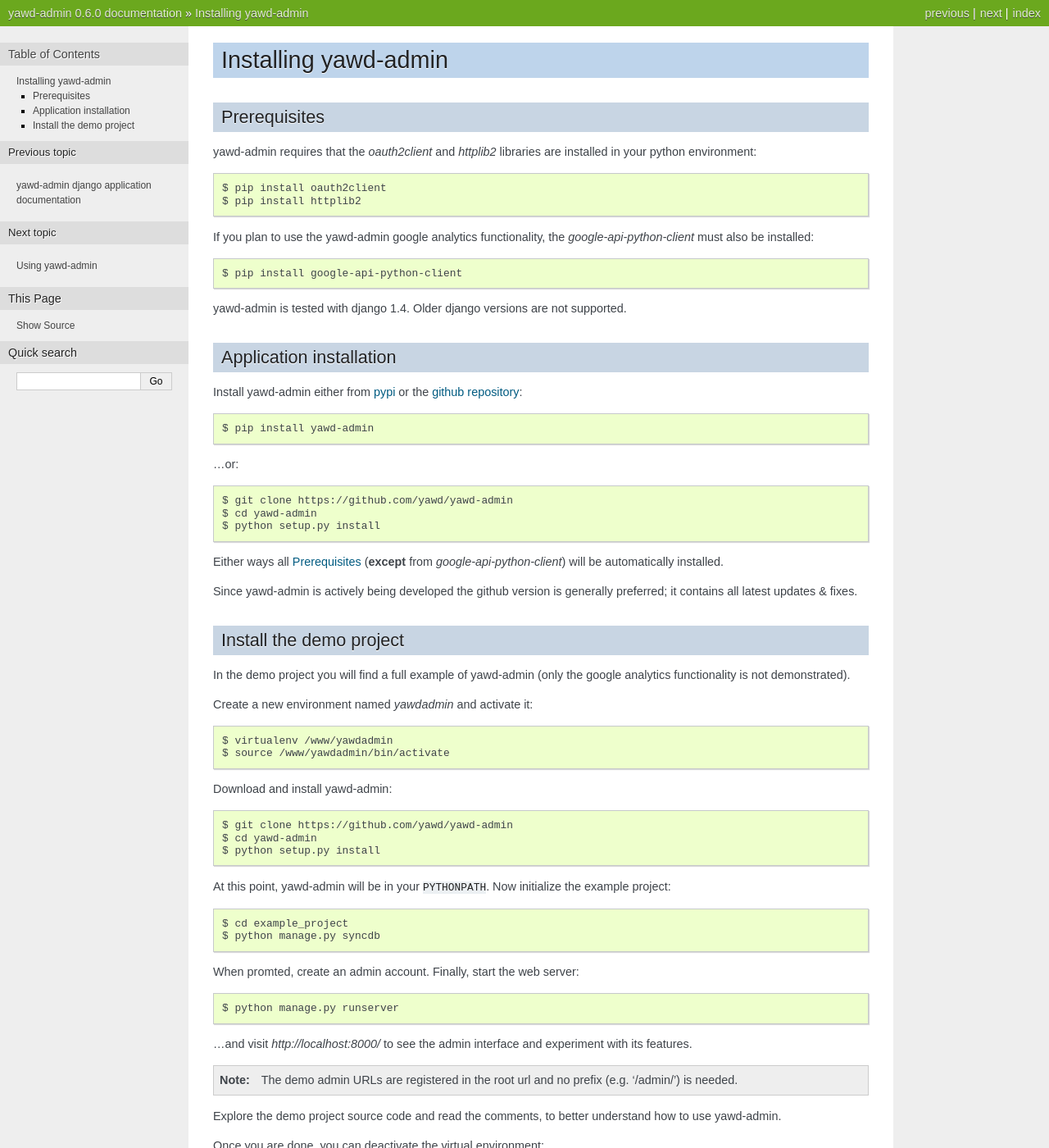
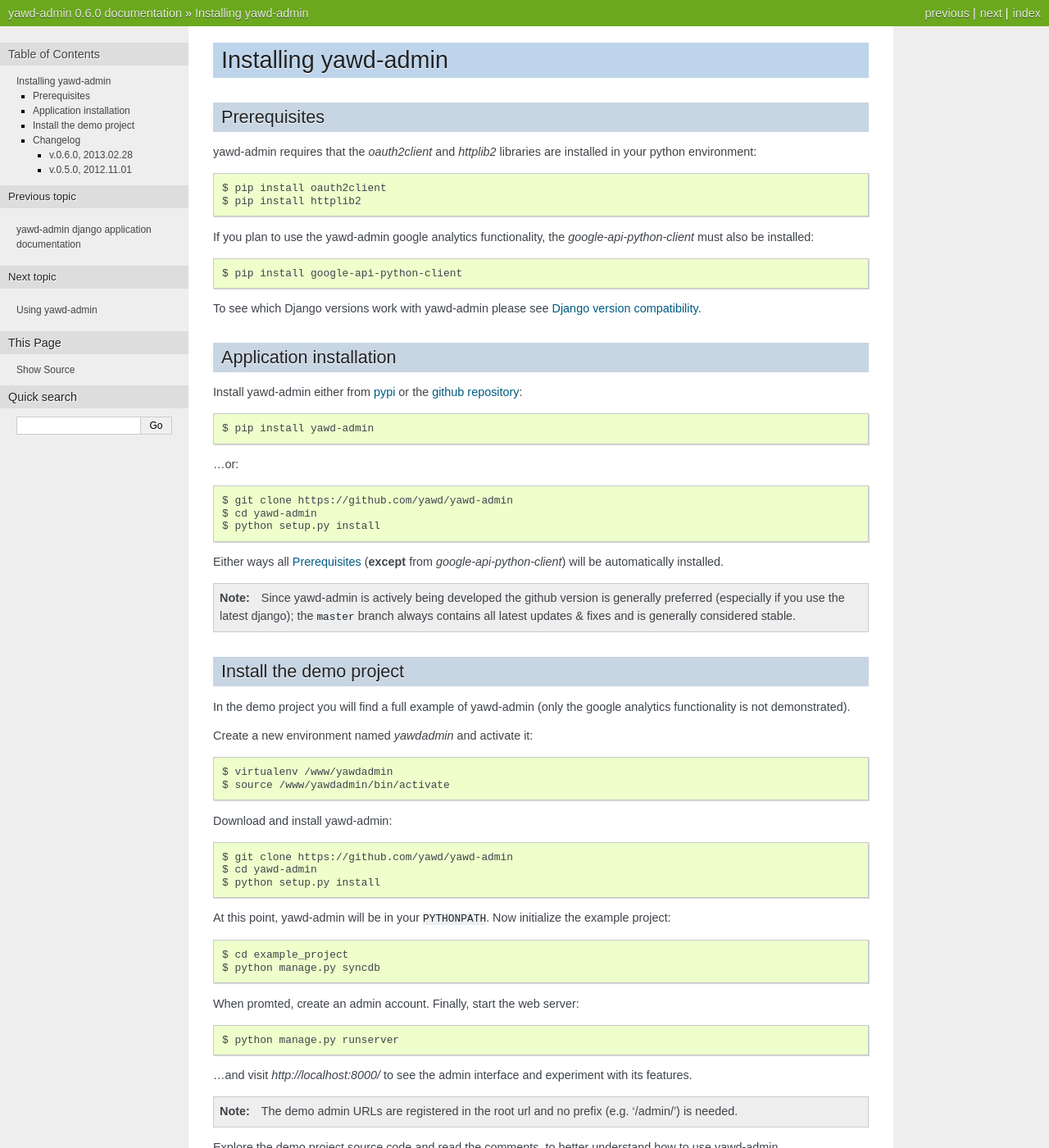
Before and after one commit to ppetrid/yawd-admin, a Sphinx documentation site: the page built from docs/installation.rst, in a window 1280 px wide and 1400 px high. Shown: the whole window at 82% size. Built offline with Sphinx 7.4.7, drawn with Linux system fonts in a browser that asks for light colours; pages that are not in the unit, such as notebooks, are missing from menus; some of the changed text lies outside the part shown.

Commit message:
doc updates

```diff
--- a/CHANGES.rst
+++ b/CHANGES.rst
@@ -3,7 +3,7 @@
 Changelog
 +++++++++
 
-v.0.6.0, 2013.02.11
+v.0.6.0, 2013.02.28
 ===================
 
 * Added modal inlines functionality
--- a/docs/installation.rst
+++ b/docs/installation.rst
@@ -17,8 +17,8 @@
 
 	$ pip install google-api-python-client
 
-yawd-admin is tested with django 1.4. Older django versions are not
-supported.
+To see which Django versions work with yawd-admin please see
+:ref:`django-versions`.
 
 .. _installation:
 
@@ -39,8 +39,12 @@
 Either ways all :ref:`prerequisites` (**except** from `google-api-python-client`)
 will be automatically installed.
 
-Since yawd-admin is actively being developed the github version is generally
-preferred; it contains all latest updates & fixes.
+.. note::
+
+	Since yawd-admin is actively being developed the github version is
+	generally preferred (especially if you use the latest django); the
+	``master`` branch always contains all latest updates & fixes and is
+	generally considered stable.
 
 .. _demo-project:
 
@@ -84,3 +88,25 @@
 Once you are done, you can deactivate the virtual environment::
 
    $ deactivate yawdadmin
+
+.. _changelog:
+
+Changelog
++++++++++
+
+v.0.6.0, 2013.02.28
+-------------------
+
+* Added modal inlines functionality
+* Upgraded to bootstrap v2.2.2
+* Added gcons icon set
+* Collapsible inlines
+* Fixed google analytics bugs (thanks to `@chielteuben <https://github.com/chielteuben>`_)
+* Various css updates
+* Added django-reversion, django-mptt templates (thanks to `@pahaz <https://github.com/pahaz>`_)
+* Various minor enhancements, like the ability to exclude a model from the top menu
+
+v.0.5.0, 2012.11.01
+-------------------
+
+* Initial Release
```
Also changed, not shown: docs/index.rst (+8 -6 lines).
